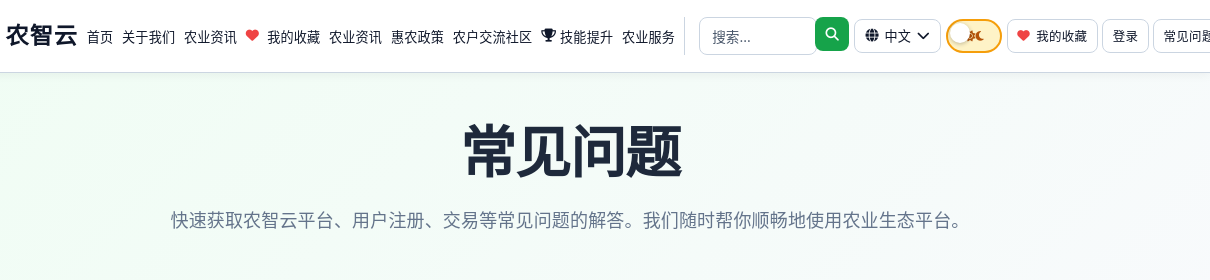
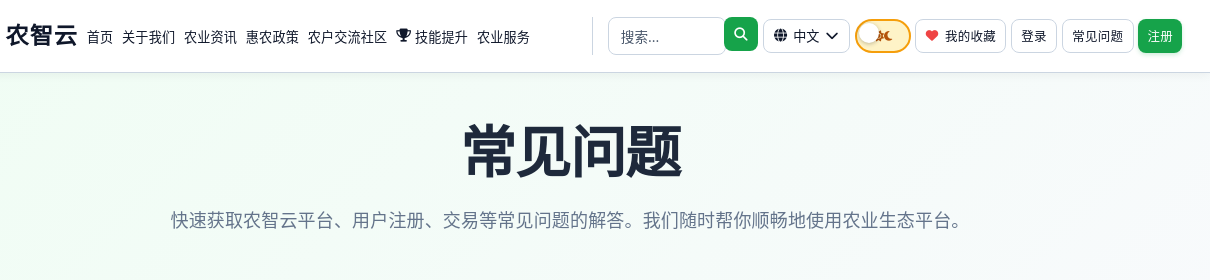
Before and after one commit to rain123789/AgriTech-CN, a website: page faq.html in a window 1280 px wide. Shown: the top 280 px of the page, 70-1280 px from the left. Drawn offline with Linux system fonts and the light colour scheme; animation ran at ten frames a second.

Commit message:
fix(navbar): 去掉导航栏重复的「农业资讯」与「我的收藏」
navbar.html: 删除指向 news.html 的重复「农业资讯」入口（保留 blog.html，36 处引用且标题已汉化）；删除左侧菜单的「我的收藏」，收藏统一保留在右侧动作区。

index.html: 同步删除内联导航中的同名两项，避免共享导航加载失败时再次出现重复。

navbar-inject.js: 版本号提升到 20261028a，强制各页重新拉取导航模板。

scripts/i18n.js: 补充资讯页标题词条「📰 农业资讯与动态」，中文模式不再残留英文 h1。

```diff
--- a/navbar-inject.js
+++ b/navbar-inject.js
@@ -5,7 +5,7 @@
  */
 (function () {
   "use strict";
-  var VERSION = "20261027a";
+  var VERSION = "20261028a";
 
   function boot() {
     var host = document.getElementById("shared-navbar");
--- a/navbar.html
+++ b/navbar.html
@@ -297,8 +297,6 @@
       <a href="/index.html" class="nav-link" data-i18n="home">首页</a>
       <a href="/about.html" class="nav-link" data-i18n="about">关于我们</a>
       <a href="/blog.html" class="nav-link" data-i18n="blog">农业资讯</a>
-      <a href="/favorites.html" class="nav-link" data-i18n="favorites"><i class="fas fa-heart" style="color: #ef4444; margin-right: 4px;" aria-hidden="true"></i> 我的收藏</a>
-      <a href="/news.html" class="nav-link" data-i18n="ag_News">农业资讯</a>
       <a href="/scheme.html" class="nav-link" data-i18n="schemes">惠农政策</a>
       <a href="/community_forum.html" class="nav-link" data-i18n="community_Forum">农户交流社区</a>
       <a href="/levelup.html" class="nav-link"><i class="fas fa-trophy"></i> 技能提升</a>
--- a/scripts/i18n.js
+++ b/scripts/i18n.js
@@ -523,6 +523,7 @@
     "policy & government": "政策发布",
     "innovation": "创新实践",
     "sustainability": "绿色发展",
+    "📰 agriculture news & updates": "📰 农业资讯与动态",
     "📭 no news found": "📭 暂无资讯",
     "check back soon for latest agricultural news and updates.": "稍后再来看看最新农业资讯。",
     "load more news": "加载更多资讯",
```
Also changed, not shown: index.html (+0 -2 lines).
